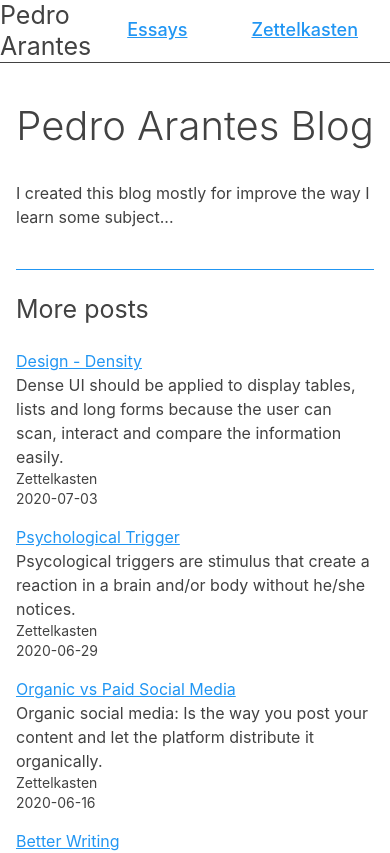
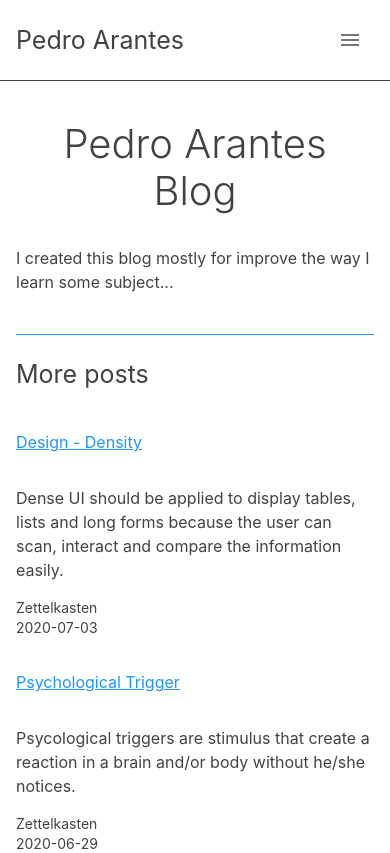
Before and after one commit to arantespp/arantespp.com, a Next.js app: page / in a window 390 px wide. Shown: the top 853 px of the page. Built offline with nearby package versions, Linux system fonts and the light colour scheme.

Commit message:
feat: menu and me

```diff
--- a/components/Footer.tsx
+++ b/components/Footer.tsx
@@ -1,8 +1,9 @@
 import * as React from 'react';
 
 import { Box, Link, makeStyles, Typography } from '@material-ui/core';
-import { Facebook, Instagram, LinkedIn, Twitter } from '@material-ui/icons';
 import NextLink from 'next/link';
+
+import { socialMedias } from '../lib/socialMedias';
 
 const useStyles = makeStyles((theme) => ({
   footer: {
@@ -11,7 +12,6 @@ const useStyles = makeStyles((theme) => ({
     flexDirection: 'column',
     alignItems: 'center',
     justifyContent: 'center',
-    padding: theme.spacing(6),
   },
   link: { margin: theme.spacing(2), color: theme.palette.text.primary },
 }));
@@ -33,23 +33,16 @@ const SocialLink: React.FC<{ href: string }> = ({ children, href }) => {
 const Footer = () => {
   const classes = useStyles();
   return (
-    <Box mt={10} component="footer" className={classes.footer}>
+    <Box mt={10} padding={[3, 6]} component="footer" className={classes.footer}>
       <NextLink href="/" passHref>
         <Typography variant="h3">Pedro Arantes</Typography>
       </NextLink>
       <Box mt={4}>
-        <SocialLink href="https://twitter.com/arantespp">
-          <Twitter />
-        </SocialLink>
-        <SocialLink href="https://facebook.com/arantespp">
-          <Facebook />
-        </SocialLink>
-        <SocialLink href="https://instagram.com/arantespp_">
-          <Instagram />
-        </SocialLink>
-        <SocialLink href="https://linkedin.com/in/arantespp">
-          <LinkedIn />
-        </SocialLink>
+        {socialMedias.map(({ name, href, Icon }) => (
+          <SocialLink key={name} href={href}>
+            <Icon />
+          </SocialLink>
+        ))}
       </Box>
     </Box>
   );
--- a/components/Header.tsx
+++ b/components/Header.tsx
@@ -1,6 +1,15 @@
 import * as React from 'react';
 
-import { Box, Typography } from '@material-ui/core';
+import {
+  Box,
+  IconButton,
+  Menu,
+  MenuItem,
+  Typography,
+  useMediaQuery,
+  useTheme,
+} from '@material-ui/core';
+import { Menu as MenuIcon } from '@material-ui/icons';
 import { pascalCase } from 'change-case';
 import Link from 'next/link';
 
@@ -9,6 +18,19 @@ import NavLink from './NavLink';
 import { GROUPS } from '../lib/groups';
 
 const Header = () => {
+  const theme = useTheme();
+  const isSmall = useMediaQuery(theme.breakpoints.down('sm'));
+  const [anchorEl, setAnchorEl] = React.useState(null);
+  const open = Boolean(anchorEl);
+
+  const handleMenu = (event: any) => {
+    setAnchorEl(event.currentTarget);
+  };
+
+  const handleClose = () => {
+    setAnchorEl(null);
+  };
+
   return (
     <Box
       component="header"
@@ -16,7 +38,7 @@ const Header = () => {
       flexDirection="row"
       alignItems="center"
       justifyContent="space-between"
-      p={[0, 2, 4]}
+      padding={[2, 2, 4]}
       borderBottom={1}
       borderColor="primary.main"
     >
@@ -25,6 +47,39 @@ const Header = () => {
           Pedro Arantes
         </Typography>
       </Link>
+      {isSmall ? (
+        <>
+          <IconButton
+            aria-label="menu"
+            aria-controls="menu"
+            aria-haspopup="true"
+            onClick={handleMenu}
+          >
+            <MenuIcon />
+          </IconButton>
+          <Menu
+            id="menu"
+            anchorEl={anchorEl}
+            anchorOrigin={{
+              vertical: 'top',
+              horizontal: 'right',
+            }}
+            keepMounted
+            transformOrigin={{
+              vertical: 'top',
+              horizontal: 'right',
+            }}
+            open={open}
+            onClose={handleClose}
+          >
+            {GROUPS.map((group) => (
+              <MenuItem key={group} onClick={handleClose}>
+                <NavLink name={pascalCase(group)} href={`/${group}`} />
+              </MenuItem>
+            ))}
+          </Menu>
+        </>
+      ) : (
         <Box component="nav" display="flex">
           {GROUPS.map((group) => (
             <Box key={group} mx={4}>
@@ -32,7 +87,7 @@ const Header = () => {
             </Box>
           ))}
         </Box>
-      {/* <div /> */}
+      )}
     </Box>
   );
 };
--- a/components/PostBody.tsx
+++ b/components/PostBody.tsx
@@ -17,15 +17,12 @@ type Post = NonNullable<PostAndPostsRecommendations['post']>;
 const renderers = {
   heading: ({ children, level }) => {
     return (
-      <Box my={4}>
       <Typography
         component={`h${level}` as React.ElementType<any>}
         variant={`h${level}` as TypographyVariant}
-          align={level === 1 ? 'center' : 'left'}
       >
         {children}
       </Typography>
-      </Box>
     );
   },
   link: ({ children, href }: { children: React.ReactNode; href: string }) => {
--- a/lib/files.ts
+++ b/lib/files.ts
@@ -79,6 +79,7 @@ export const getPost = ({
 };
 
 const getPostsByGroup = (group: Group) => {
+  try {
     return (
       fs
         /**
@@ -102,6 +103,12 @@ const getPostsByGroup = (group: Group) => {
          */
         .filter((post) => !!post) as Post[]
     );
+    /**
+     * Catch some group that not have .md files, as "me".
+     */
+  } catch {
+    return [];
+  }
 };
 
 export const getPosts = <T extends keyof Post>({
--- a/lib/groups.ts
+++ b/lib/groups.ts
@@ -1,3 +1,3 @@
-export const GROUPS = ['essays', 'zettelkasten'] as const;
+export const GROUPS = ['essays', 'zettelkasten', 'me'] as const;
 
 export type Group = typeof GROUPS[number];
--- /dev/null
+++ b/lib/socialMedias.ts
@@ -0,0 +1,24 @@
+import { Facebook, Instagram, LinkedIn, Twitter } from '@material-ui/icons';
+
+export const socialMedias = [
+  {
+    name: 'Twitter',
+    href: 'https://twitter.com/arantespp',
+    Icon: Twitter,
+  },
+  {
+    name: 'Instagram',
+    href: 'https://instagram.com/arantespp_',
+    Icon: Instagram,
+  },
+  {
+    name: 'Facebook',
+    href: 'https://facebook.com/arantespp',
+    Icon: Facebook,
+  },
+  {
+    name: 'LinkedIn',
+    href: 'https://linkedin.com/in/arantespp',
+    Icon: LinkedIn,
+  },
+];
--- /dev/null
+++ b/posts/essays/my-ultimate-learning-process.md
@@ -0,0 +1,15 @@
+# My Ultimate Learning Process
+
+I've always been fascinated by learning and learn faster, more efficient and with better quality. I don't remember the exact time, between 2011 and 2015, when I was in college, but trying to improve my learning process I started to practice fast reading. In fact, I was reading a lot more than before, more books, articles, newspapers among others with less time. I was happy, because I thought I was learning more, but I was wrong. Very wrong.
+
+Fast reading is very good for skimming, but not for retention. Took some time to realize that I was fooling myself thinking I was learning more because after some days or hours, I couldn't remember what I've had reading before. Really!
+
+The process is
+
+- choose some subject I want very much to learn
+- apply slow reading
+- create some notes using Zettelkasten
+- write these notes in public
+- write an essay with this subject joining others notes from others subjects.
+
+## 1. Choose some
--- a/posts/zettelkasten/chunking-and-memory.md
+++ b/posts/zettelkasten/chunking-and-memory.md
@@ -1,7 +1,7 @@
 ---
 title: Chunking and Memory
 excerpt: Also, chunking improves our creativity because we need to create a meaningful connection among groups.
-date: '2020-05-24'
+date: 2020-05-24
 ---
 
 # Chunking and Memory
--- a/themes/defaultTheme.ts
+++ b/themes/defaultTheme.ts
@@ -1,6 +1,8 @@
 import { createMuiTheme, responsiveFontSizes } from '@material-ui/core';
 import * as colors from '@material-ui/core/colors';
 import { Shadows } from '@material-ui/core/styles/shadows';
+
+const { spacing } = createMuiTheme();
 
 export const defaultTheme = responsiveFontSizes(
   createMuiTheme({
@@ -20,6 +22,7 @@ export const defaultTheme = responsiveFontSizes(
         hint: colors.grey[300],
       },
     },
+    spacing,
     shadows: Array(25).fill('none') as Shadows,
     overrides: {
       MuiCssBaseline: {
@@ -28,6 +31,22 @@ export const defaultTheme = responsiveFontSizes(
             padding: 0,
             margin: 0,
           },
+        },
+      },
+    },
+    props: {
+      MuiTypography: {
+        variantMapping: {
+          h1: 'h1',
+          h2: 'h2',
+          h3: 'h3',
+          h4: 'h4',
+          h5: 'h5',
+          h6: 'h6',
+          // subtitle1: 'h2',
+          // subtitle2: 'h2',
+          // body1: 'span',
+          // body2: 'span',
         },
       },
     },
@@ -47,6 +66,12 @@ export const defaultTheme = responsiveFontSizes(
       ].join(','),
       h1: {
         fontSize: '4rem',
+        margin: spacing(4),
+        textAlign: 'center',
+      },
+      body1: {
+        marginTop: spacing(2),
+        marginBottom: spacing(2),
       },
     },
   })
```
Also changed, not shown: pages/me.tsx (added, +71 -0 lines), public/me.jpg (added). Lines whose indentation alone changed are shown as unchanged.
